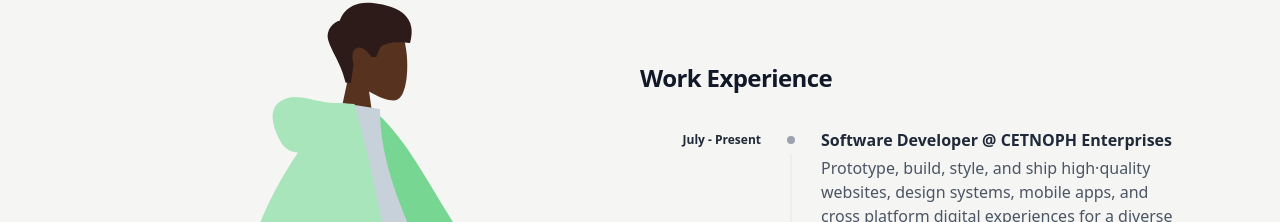
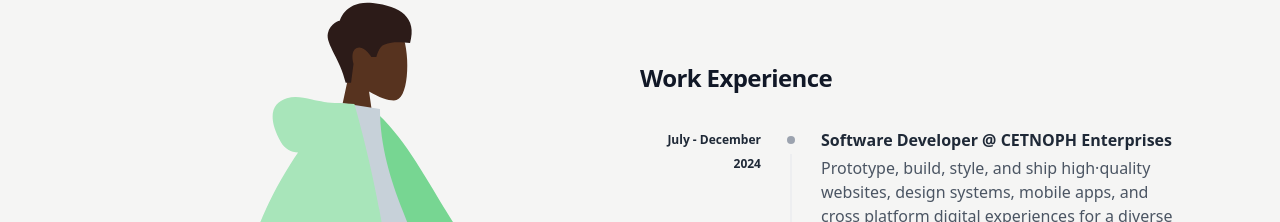
Before and after one commit to phil23-4/phil-portfolio, a React (Vite) app: page / in a window 1280 px wide. Shown: the part 1570-1792 px from the top of the page. Built offline with nearby package versions, Linux system fonts and the light colour scheme.

Commit message:
update experience date in about component

```diff
--- a/src/components/about.jsx
+++ b/src/components/about.jsx
@@ -18,7 +18,7 @@ import standing from "../assets/images/standing.svg";
 
 const experience = [
   {
-    date: "July - Present",
+    date: "July - December 2024",
     role: "Software Developer",
     company: "CETNOPH Enterprises",
     description:
```
